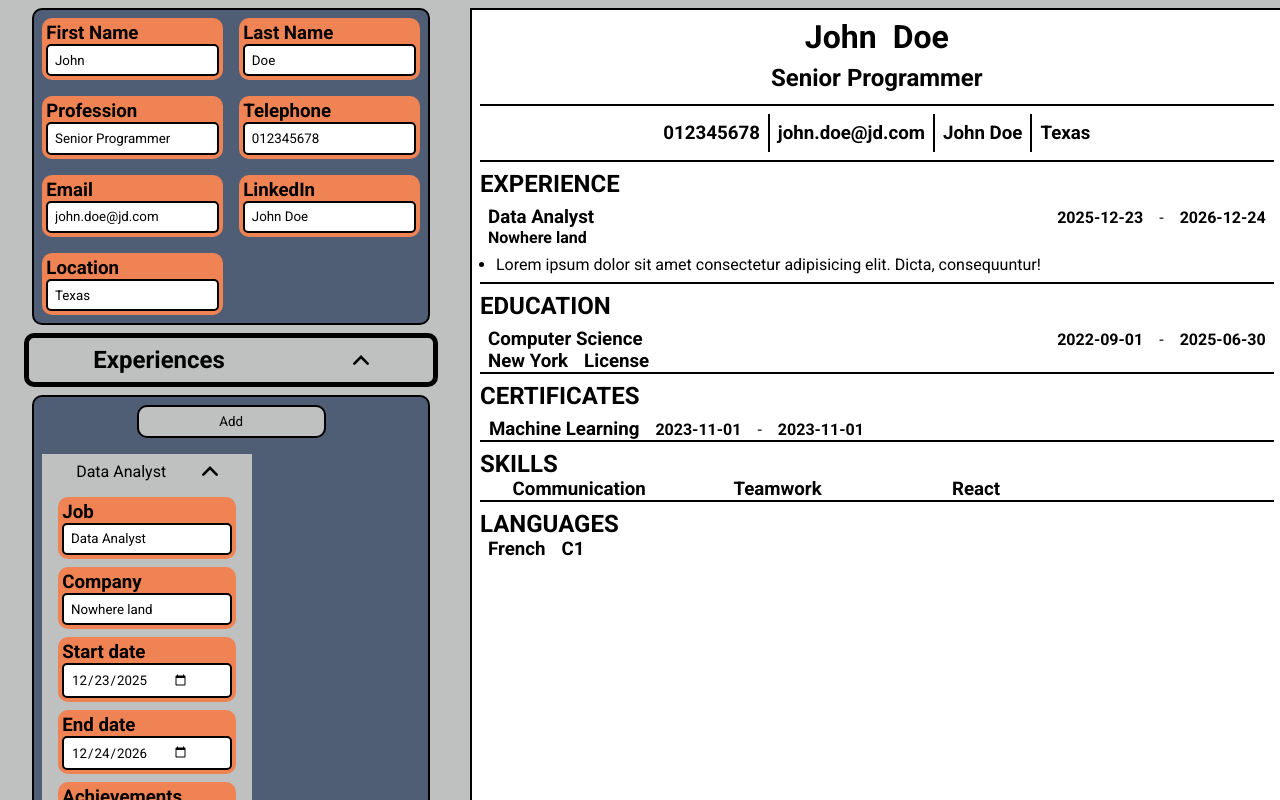
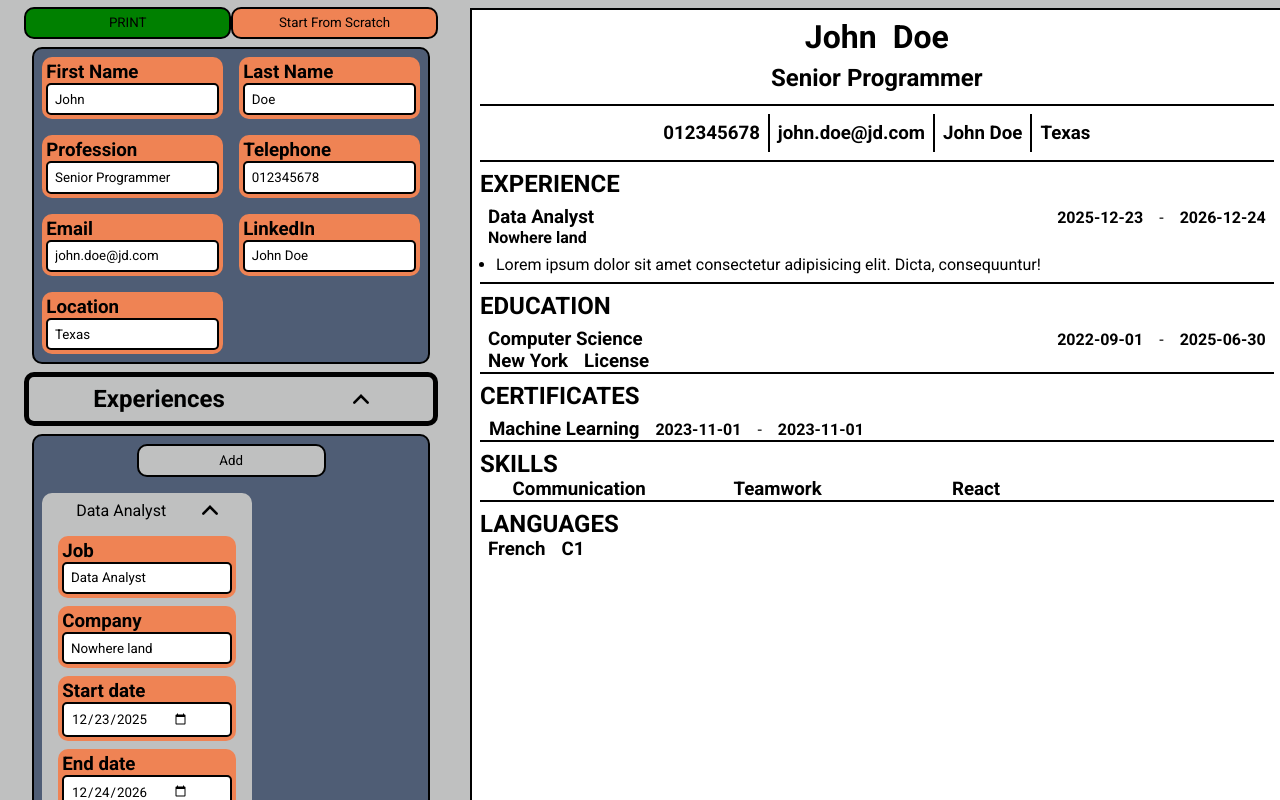
Before and after one commit to Pourixa/CVBuilder, a React (Vite) app: page / in a window 1280 px wide. Both pictures are taken after a click on the element "Experiences". Shown: the top 800 px of the page. Built offline with nearby package versions, Linux system fonts and the light colour scheme.

Commit message:
App version 1.0

```diff
--- a/components/edit.jsx
+++ b/components/edit.jsx
@@ -27,10 +27,14 @@ function Edit({
 
   onLanguageChange,
   onLanguageAdd,
-  onLanguageDelete
+  onLanguageDelete,
+
+  emptyData
 }) {
   return (
     <div className="edit">
+      <button className='print' onClick={window.print}>PRINT</button>
+      <button className='emptyPage' onClick={emptyData}>Start From Scratch</button>
       <EditHeader generalInfo={data.generalInfo} onGeneralChange={onGeneralChange} />
       <JobForm experiences={data.experiences} onExperienceChange={onExperienceChange} onExperienceAdd = {onExperienceAdd} onExperienceDelete = {onExperienceDelete}/>
       <EducationForm educations={data.educations} onEducationChange={onEducationChange} onEducationAdd = {onEducationAdd} onEducationDelete={onEducationDelete}/>
--- a/src/App.jsx
+++ b/src/App.jsx
@@ -249,6 +249,27 @@ function App() {
       languages:arrayCopy
     }))
   }
+  const emptyPage = () =>
+  {
+    setData(
+      {
+    generalInfo: {
+    firstname: '',
+    lastname: '',
+    profession: '',
+    telephone: '',
+    email: '',
+    linkedin: '',
+    location: ''
+  },
+  experiences: [],
+  educations: [],
+  certificates: [],
+  skills: [],
+  languages: []
+}
+    )
+  }
 
   return (
     <>
@@ -276,7 +297,7 @@ function App() {
         onLanguageAdd = {handleAddLanguage}
         onLanguageDelete = {handleDeleteLanguage}
 
-
+        emptyData = {emptyPage}
       />
       <CVPage data={data} />
     </>
--- a/src/index.css
+++ b/src/index.css
@@ -5,6 +5,7 @@
     padding: 0;
     margin: 0;
     font-family: Roboto;
+
 }
 
 :root
@@ -58,9 +59,9 @@ body {
         margin: .5em;
     padding: .5em;
     max-width: 21cm;
-    max-height: 29.7cm;
+    max-height: 28cm;
     min-width: 21cm;
-    min-height: 29.7cm;
+    min-height: 28cm;
     background-color: white;
     overflow: hidden;
 }
@@ -166,7 +167,7 @@ border: none
         padding-left: 0.5em;
         padding-right: 0.5em;
         justify-self: center;
-        justify-content: center;
+        justify-content: space-between;
 
 }
 .certificates > h2
@@ -270,12 +271,21 @@ display: grid;
 gap: 0.5em;
 }
 
-.experienceTitle > svg {
+.experienceTitle > svg,
+ .educationTitle > svg,
+ .certificateTitle > svg ,
+ .languageTitle > svg
+ {
     transition: transform 1s ease;
 }
 
-.notfolded > .experienceTitle > svg {
-    transform: rotate(180deg);
+.notfolded > .experienceTitle > svg ,
+.notfolded > .educationTitle > svg,
+.notfolded > .certificateTitle > svg ,
+ .notfolded > .languageTitle > svg
+
+{
+   transform: rotate(180deg);
 }
 
 .experienceTitle , .educationTitle , .certificateTitle,
@@ -285,6 +295,8 @@ gap: 0.5em;
     align-items: center;
     justify-content: space-around;
     margin-bottom: 0.5em;
+            overflow: hidden;
+
         cursor: pointer;
 }
 
@@ -377,3 +389,75 @@ background-color: var(--firstColor);
     display: grid;
     justify-content: center;
 }
+
+.editExperience >div , .editEducation > div , .editCertificate > div ,
+.editLanguage > div{
+    border-radius: 10px;
+}
+
+.print
+{
+grid-column: 1/3;
+padding: 0.5em;
+margin-top: 0.5em;
+background-color: green;
+border: none;
+align-self: center;
+min-width: 50%;
+justify-self: center;
+transition: all 1s ease;
+border-radius: 10px;
+border: black solid 2px;
+}
+
+.emptyPage
+{
+grid-column: 1/3;
+padding: 0.5em;
+margin-top: 0.5em;
+background-color: var(--secondColor);
+border: none;
+align-self: center;
+min-width: 50%;
+justify-self: center;
+transition: all 1s ease;
+border-radius: 10px;
+border: black solid 2px;
+}
+
+/* print */
+
+@media print {
+body{
+    visibility: hidden;
+}
+.CVPage
+{
+    visibility: visible;
+    position: absolute;
+    left: 0;
+    top: 0;
+}
+
+}
+.print:hover
+{
+    transform: translate(0,-0.25em);
+box-shadow: 2px 2px 2px rgba(0, 0, 0, 0.288);
+}
+.print:active
+{
+    transform: scale(0.9,0.9);
+box-shadow: 2px 2px 2px rgba(0, 0, 0, 0.288);
+}
+
+.emptyPage:hover
+{
+    transform: translate(0,-0.25em);
+box-shadow: 2px 2px 2px rgba(0, 0, 0, 0.288);
+}
+.emptyPage:active
+{
+    transform: scale(0.9,0.9);
+box-shadow: 2px 2px 2px rgba(0, 0, 0, 0.288);
+}
```
